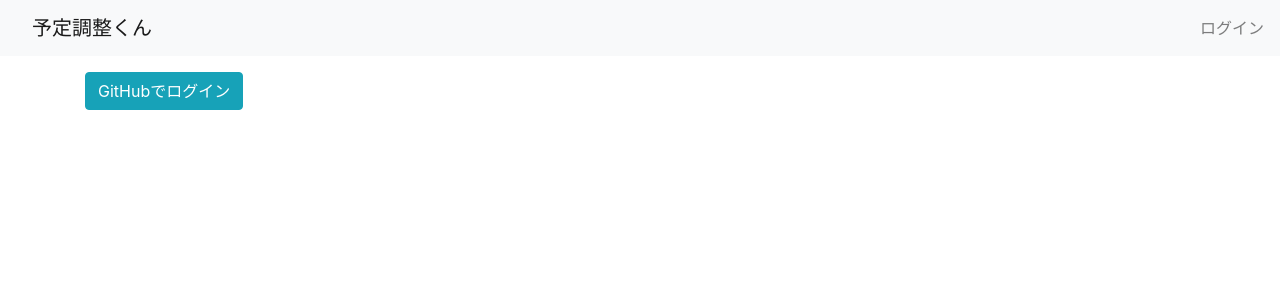
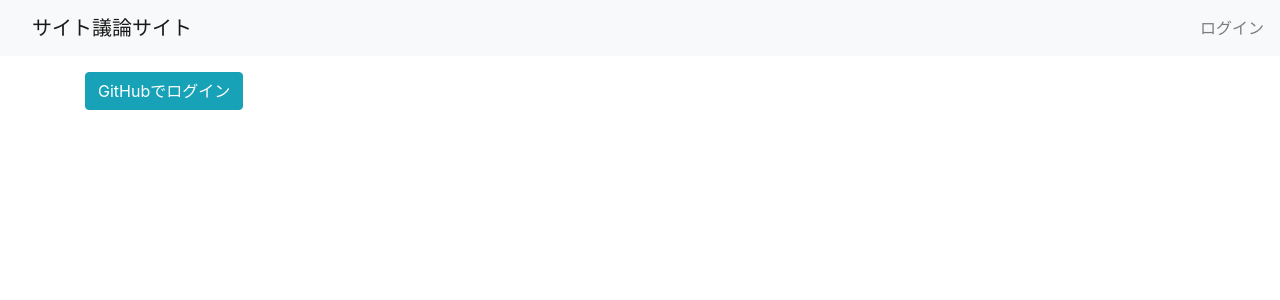
Before and after one commit to gorira55/site-discussion, a Node server app: page /login?from=/schedules/1/edit in a window 1280 px wide. Shown: the top 300 px of the page. Run offline with Node 20, Linux system fonts and the light colour scheme; some libraries are stand-ins or nearby versions.

Commit message:
タイトル変更

```diff
--- a/routes/index.js
+++ b/routes/index.js
@@ -6,7 +6,7 @@ const moment = require('moment-timezone');
 
 /* GET home page. */
 router.get('/', (req, res, next) => {
-  const title = '予定調整くん';
+  const title = 'サイト議論サイト';
   if (req.user) {
     Schedule.findAll({
       where: {
--- a/views/layout.pug
+++ b/views/layout.pug
@@ -1,7 +1,7 @@
 doctype html
 html
   head
-    title 予定調整くん
+    title サイト議論サイト
     meta(charset="utf-8")
     meta(http-equiv="X-UA-Compatible" content="IE=edge")
     meta(name="viewport" content="width=device-width, initial-scale=1")
@@ -12,7 +12,7 @@ html
   body
     nav.navbar.navbar-light.bg-light
       div.navbar-header
-        a(href="/").navbar-brand.nav-link 予定調整くん
+        a(href="/").navbar-brand.nav-link サイト議論サイト
       ul.navbar-nav
         if user
           li.nav-item
```
